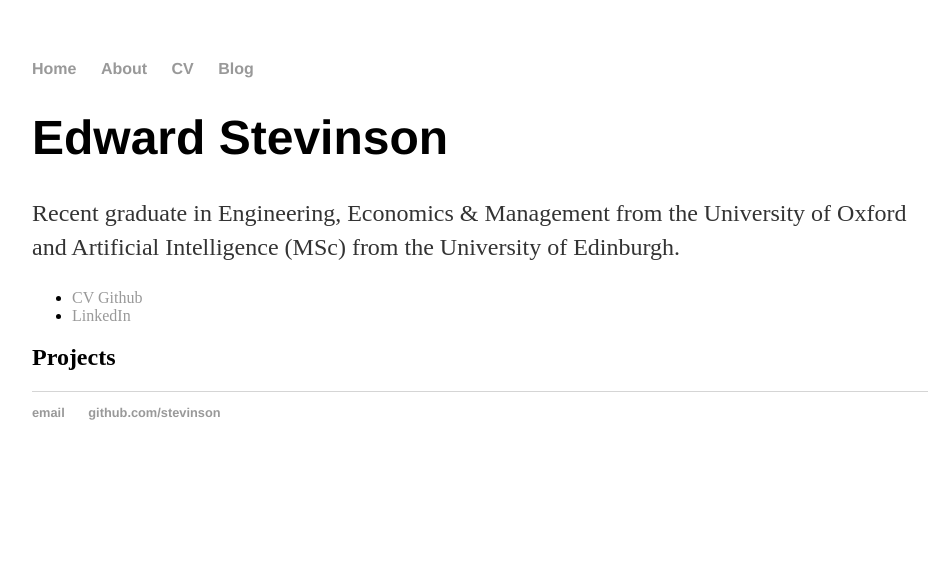
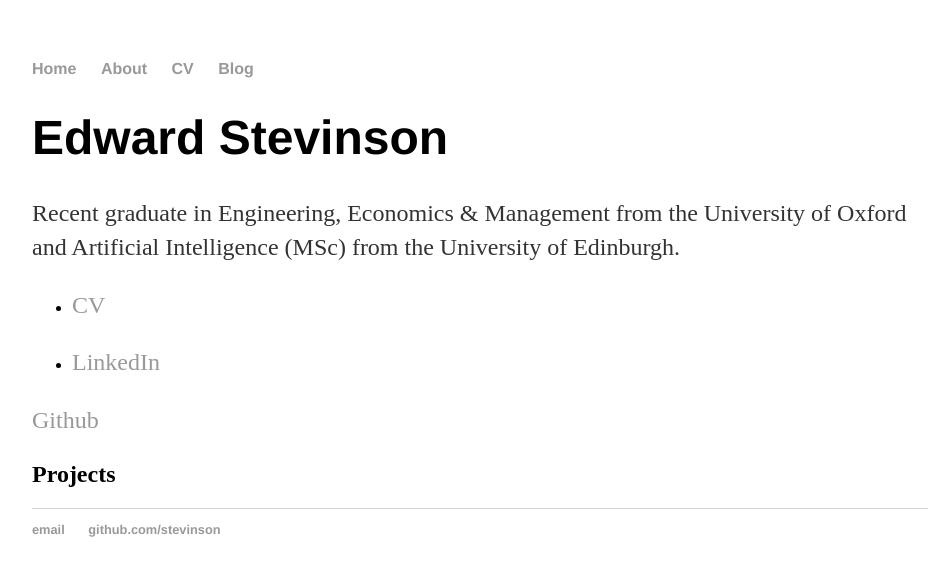
Before and after one commit to Stevinson/stevinson.github.io, a Jekyll site: the page built from index.md, in a window 1280 px wide. Shown: the top 576 px of the page, without its empty margins (160-1096 px from the left). Built offline with Jekyll 4.4.1, drawn with Linux system fonts in a browser that asks for light colours.

```diff
--- a/index.md
+++ b/index.md
@@ -8,8 +8,10 @@ title: Edward Stevinson
 Recent graduate in Engineering, Economics & Management from the University of Oxford and Artificial Intelligence (MSc) from the University of Edinburgh.
 
 * [CV](assets/stevinson_cv.pdf)
+
+* [LinkedIn](https://uk.linkedin.com/in/edward-stevinson-971b98124)
+
 [Github](https://www.github.com/stevinson)
-* [LinkedIn](https://uk.linkedin.com/in/edward-stevinson-971b98124)
 
 
 ## Projects
```
